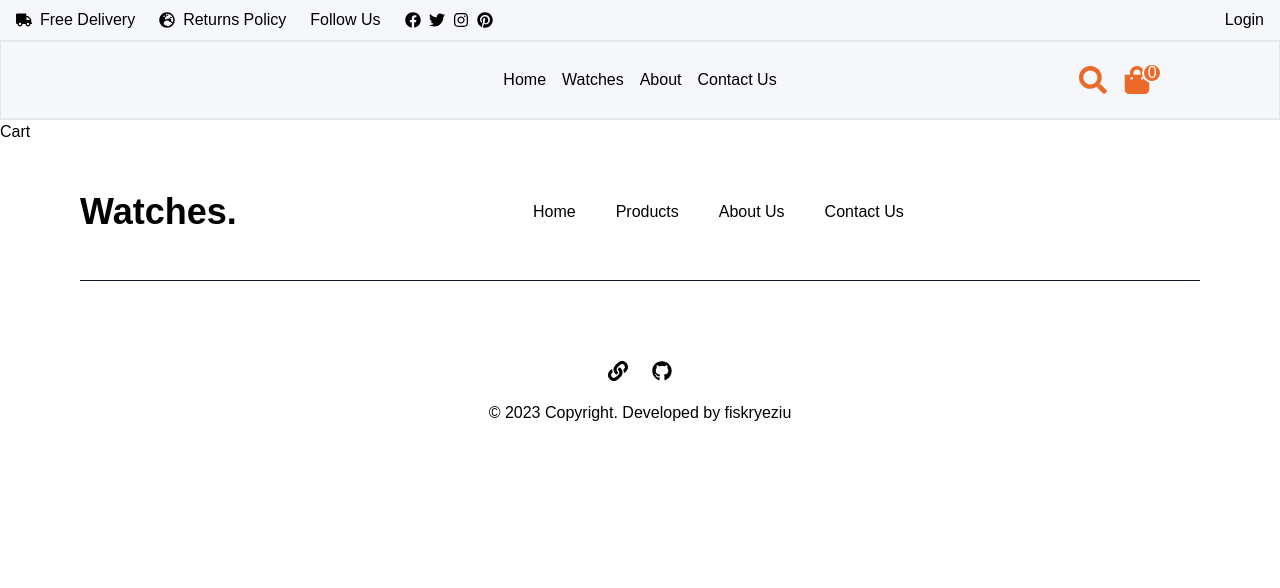
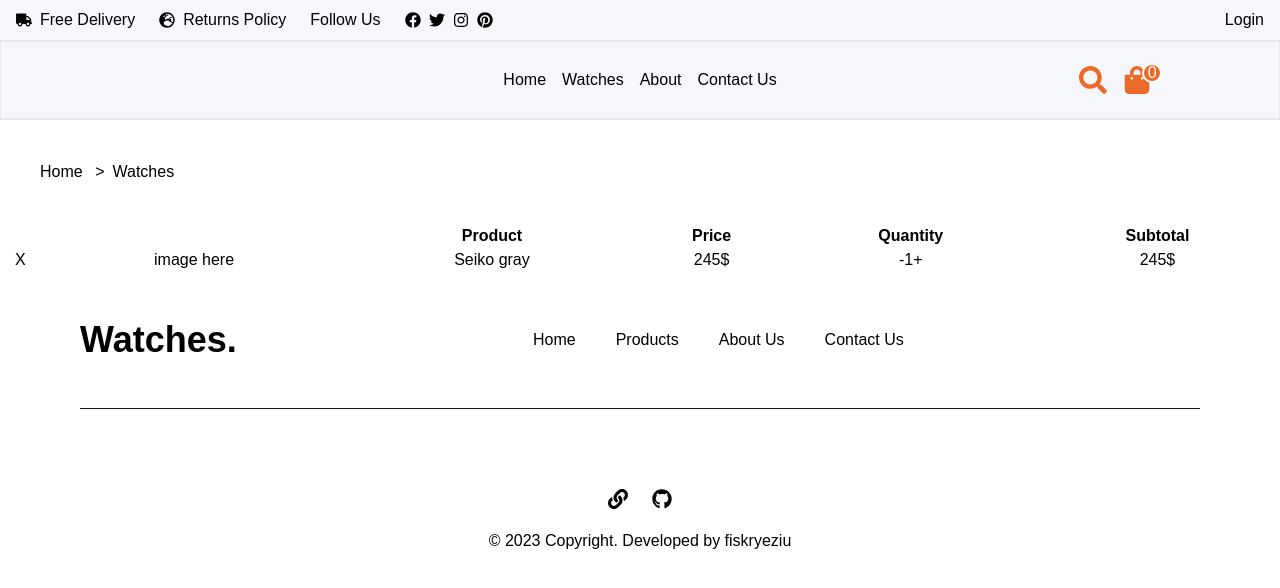
Before and after one commit to fiskryeziu/ecom_next_sanity, a Next.js app: page /cart in a window 1280 px wide. Shown: the top 588 px of the page. Built offline with nearby package versions, Linux system fonts and the light colour scheme; no server answers.

Commit message:
added table

```diff
--- a/pages/cart.tsx
+++ b/pages/cart.tsx
@@ -1,7 +1,47 @@
+import Link from 'next/link'
 import React from 'react'
 
 const Cart = () => {
-  return <div>Cart</div>
+  return (
+    <div className="flex flex-col">
+      <p className="p-10">
+        <Link
+          href="/"
+          className="hover:text-blue-600 hover:duration-200 duration-200"
+        >
+          Home
+        </Link>
+        <span className="p-2"> &#62;</span>
+        Watches
+      </p>
+      <div className="flex items-center justify-center">
+        <form className="container">
+          <table className="w-full flex flex-row md:inline-table items-stretch">
+            <thead className="flex md:table-header-group ">
+              <tr className="flex flex-col md:table-row items-baseline justify-end">
+                <th className=""></th>
+                <th className=""></th>
+                <th>Product</th>
+                <th>Price</th>
+                <th>Quantity</th>
+                <th>Subtotal</th>
+              </tr>
+            </thead>
+            <tbody className="flex-1 md:flex-none">
+              <tr className="flex flex-col md:table-row mb-2 sm:mb-0 text-center">
+                <td className="">X</td>
+                <td className="">image here</td>
+                <td>Seiko gray</td>
+                <td>245$</td>
+                <td>-1+</td>
+                <td>245$</td>
+              </tr>
+            </tbody>
+          </table>
+        </form>
+      </div>
+    </div>
+  )
 }
 
 export default Cart
```
